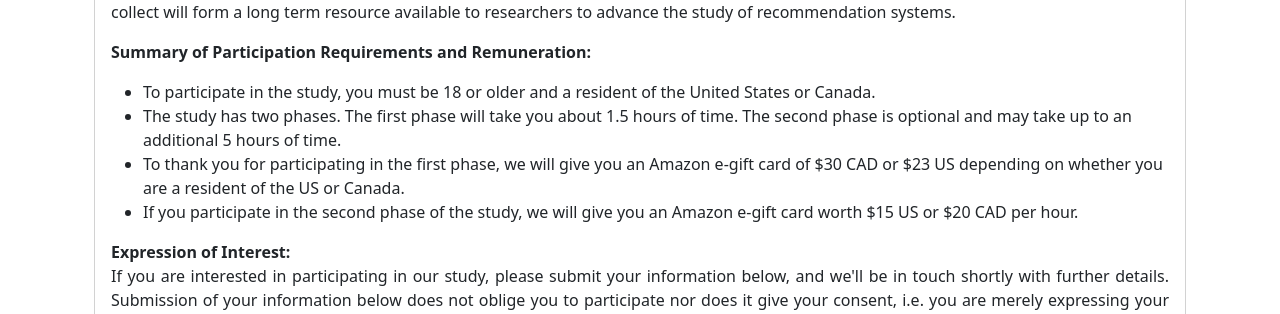
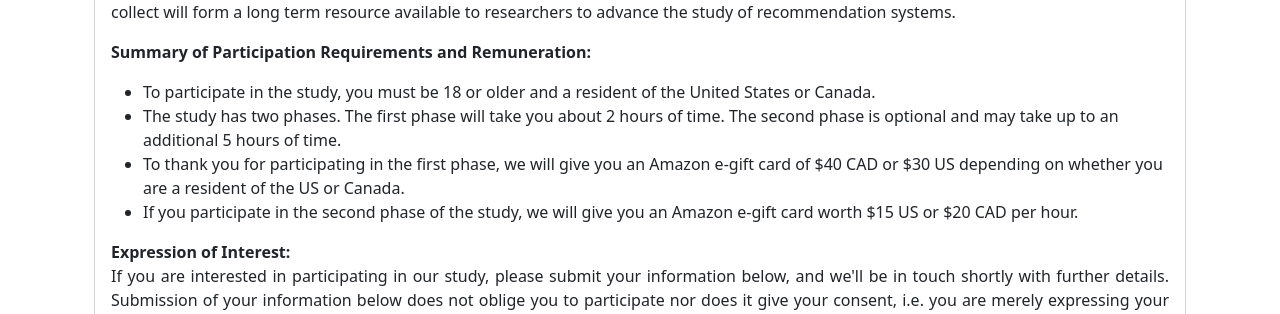
Before and after one commit to maancham/IRMrec, a Django app: page /overview/ in a window 1280 px wide. Shown: the part 422-736 px from the top of the page. Run offline with Django 4.2, Linux system fonts and the light colour scheme; some libraries are stand-ins or nearby versions.

Commit message:
update overview based on new consent

```diff
--- a/movies/templates/movies/overview.html
+++ b/movies/templates/movies/overview.html
@@ -60,11 +60,11 @@
                             <li>To participate in the study, you must be 18 or older and a resident of the United States
                                 or Canada.
                             </li>
-                            <li>The study has two phases. The first phase will take you about 1.5 hours of time. The
+                            <li>The study has two phases. The first phase will take you about 2 hours of time. The
                                 second phase is optional and may take up to an additional 5 hours of time.
                             </li>
                             <li>To thank you for participating in the first phase, we will give you an Amazon e-gift
-                                card of $30 CAD or $23 US depending on whether you are a resident of the US or Canada.
+                                card of $40 CAD or $30 US depending on whether you are a resident of the US or Canada.
                             </li>
                             <li>If you participate in the second phase of the study, we will give you an Amazon e-gift
                                 card worth $15 US or $20 CAD per hour.</li>
```
